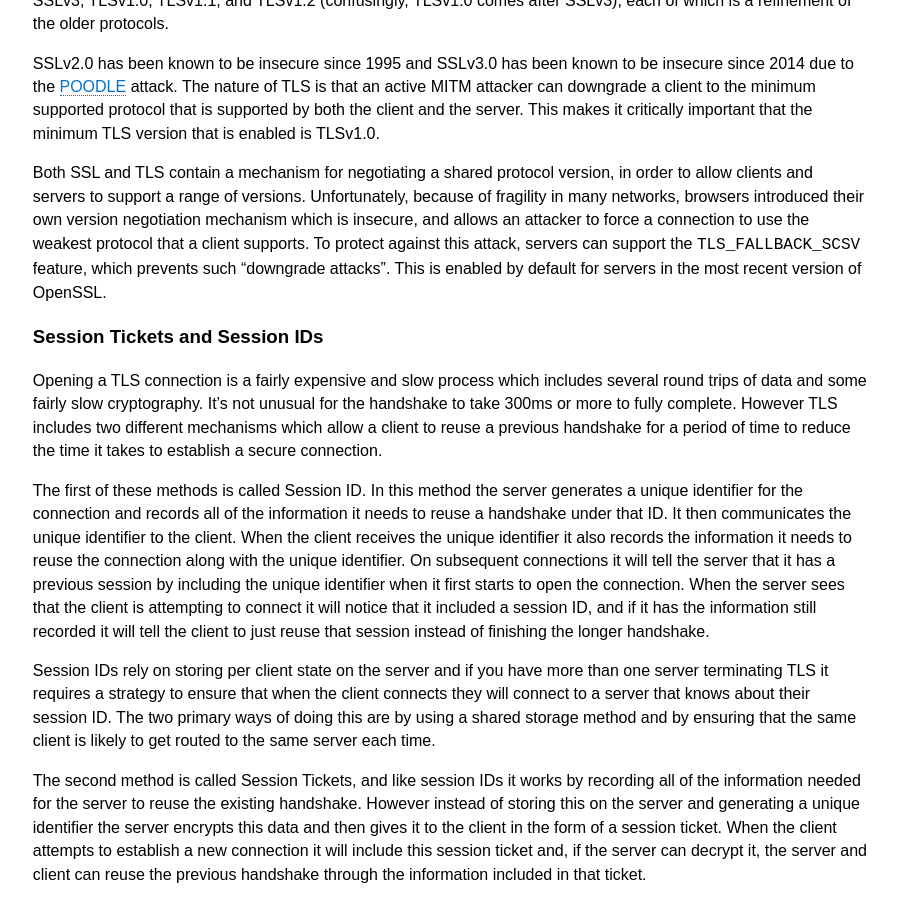
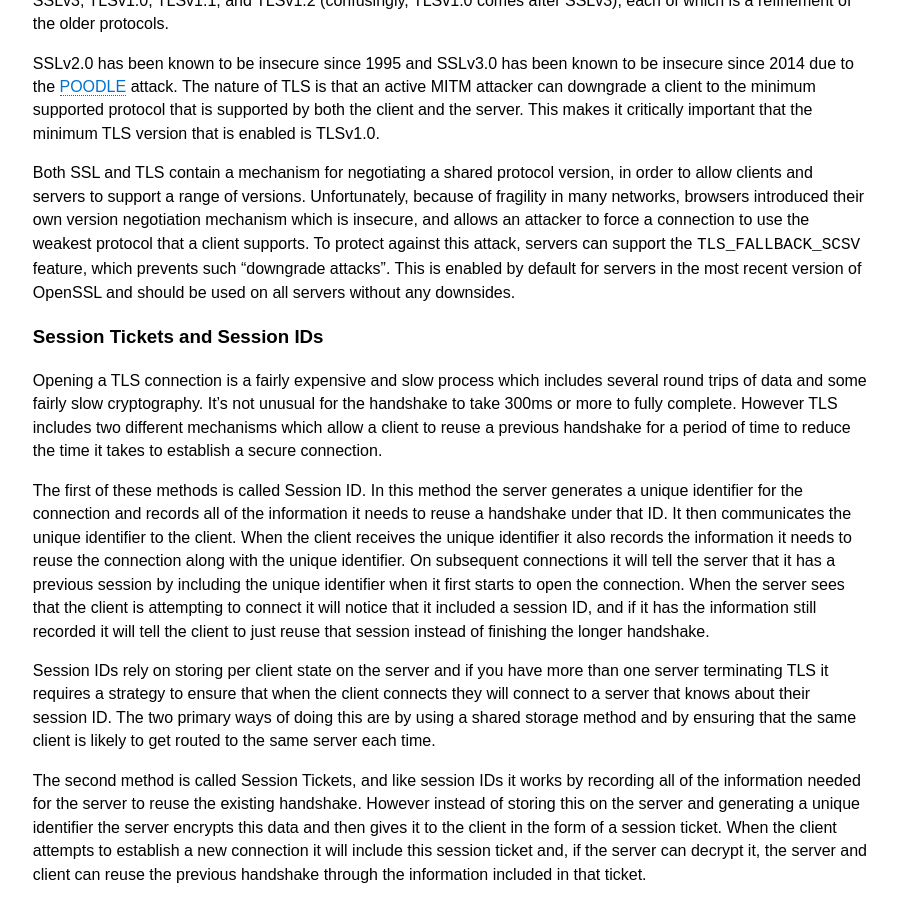
Before and after one commit to GSA/https, a Jekyll site: the page built from pages/technical.md, in a window 1280 px wide and 900 px high, scrolled down 832 px. Shown: the whole window, without its empty margins (352-1249 px from the left). Built offline with Jekyll 4.4.1, drawn with Linux system fonts in a browser that asks for light colours; Markdown is read by kramdown in place of the engine named in the settings.

Commit message:
Encourage the usage of this option, as suggested by @dstufft

```diff
--- a/pages/technical.md
+++ b/pages/technical.md
@@ -26,7 +26,7 @@
 
 SSLv2.0 has been known to be insecure since 1995 and SSLv3.0 has been known to be insecure since 2014 due to the [POODLE](https://www.openssl.org/~bodo/ssl-poodle.pdf) attack. The nature of TLS is that an active MITM attacker can downgrade a client to the minimum supported protocol that is supported by both the client and the server. This makes it critically important that the minimum TLS version that is enabled is TLSv1.0.
 
-Both SSL and TLS contain a mechanism for negotiating a shared protocol version, in order to allow clients and servers to support a range of versions. Unfortunately, because of fragility in many networks, browsers introduced their own version negotiation mechanism which is insecure, and allows an attacker to force a connection to use the weakest protocol that a client supports. To protect against this attack, servers can support the `TLS_FALLBACK_SCSV` feature, which prevents such "downgrade attacks". This is enabled by default for servers in the most recent version of OpenSSL.
+Both SSL and TLS contain a mechanism for negotiating a shared protocol version, in order to allow clients and servers to support a range of versions. Unfortunately, because of fragility in many networks, browsers introduced their own version negotiation mechanism which is insecure, and allows an attacker to force a connection to use the weakest protocol that a client supports. To protect against this attack, servers can support the `TLS_FALLBACK_SCSV` feature, which prevents such "downgrade attacks". This is enabled by default for servers in the most recent version of OpenSSL and should be used on all servers without any downsides.
 
 
 ### Session Tickets and Session IDs
```
